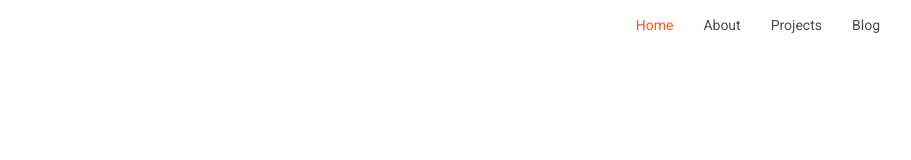
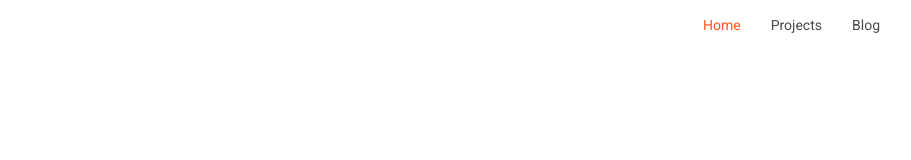
Before and after one commit to mrodin/martinrodin.com, a plain HTML site: page index.html in a window 1280 px wide. Shown: the top 160 px of the page, without its empty margins (330-1241 px from the left). Drawn offline with nearby package versions, Linux system fonts and the light colour scheme.

Commit message:
fix header height

```diff
--- a/css/style.css
+++ b/css/style.css
@@ -55,6 +55,10 @@ a:focus {
 
 .navbar-default .navbar-nav > li > a:focus {
     color: #ff5417;
+}
+
+.navbar-fixed-top {
+    min-height: 105px;
 }
 
 .img-center {
--- a/index.html
+++ b/index.html
@@ -25,7 +25,6 @@
             <div id="navbar" class="collapse navbar-collapse">
                 <ul class="nav navbar-nav navbar-right">
                     <li><a href="index.html" class="active">Home</a></li>
-                    <li><a href="about.html">About</a></li>
                     <li><a href="projects.html">Projects</a></li>
                     <li><a href="blog.html">Blog</a></li>
                 </ul>
```
Also changed, not shown: projects.html (+0 -1 lines).
